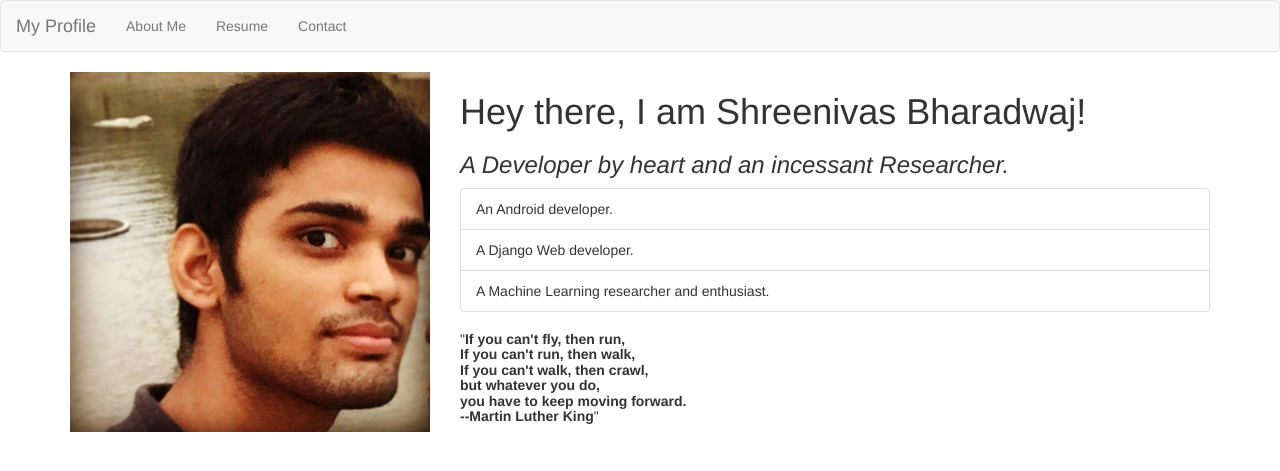
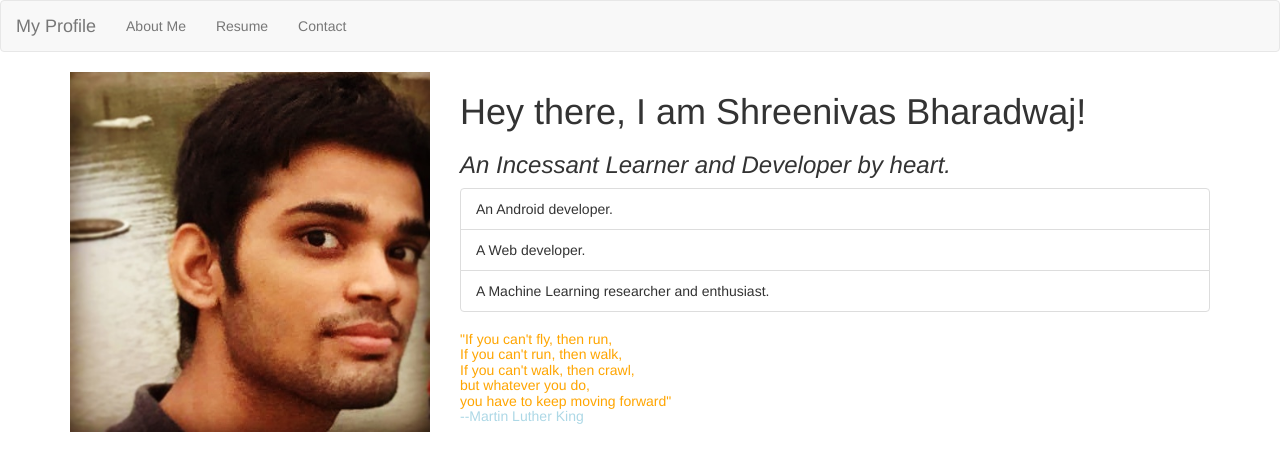
Before and after one commit to cheeni666/cheeni666.github.io, a Jekyll site: the page built from index.html, in a window 1280 px wide. Shown: the top 471 px of the page. Built offline with Jekyll 4.4.1, drawn with Linux system fonts in a browser that asks for light colours; nearby versions of some CDN libraries.

Commit message:
Changed resume

```diff
--- a/index.html
+++ b/index.html
@@ -10,12 +10,12 @@ title: About Me
 	</div>
 	<div class="col-md-8">
 		<h1>Hey there, I am Shreenivas Bharadwaj!</h1>
-		<h3><em>A Developer by heart and an incessant Researcher.</em></h3>
+		<h3><em>An Incessant Learner and Developer by heart.</em></h3>
 		<ul class="list-group">
 			<li class="list-group-item">An Android developer.</li>
-			<li class="list-group-item">A Django Web developer.</li>
+			<li class="list-group-item">A Web developer.</li>
 			<li class="list-group-item">A Machine Learning researcher and enthusiast.</li>
 		</ul>
-		<h5>"<strong>If you can't fly, then run,<br>If you can't run, then walk,<br>If you can't walk, then crawl,<br>but whatever you do,<br>you have to keep moving forward.<br>--Martin Luther King</strong>"</h5>
+		<h5><span style="color: orange;">"If you can't fly, then run,<br>If you can't run, then walk,<br>If you can't walk, then crawl,<br>but whatever you do,<br>you have to keep moving forward"</span><br><span style="color: lightblue;">--Martin Luther King</span></h5>
 	</div>
 </div>
```
Also changed, not shown: 1 other file.
